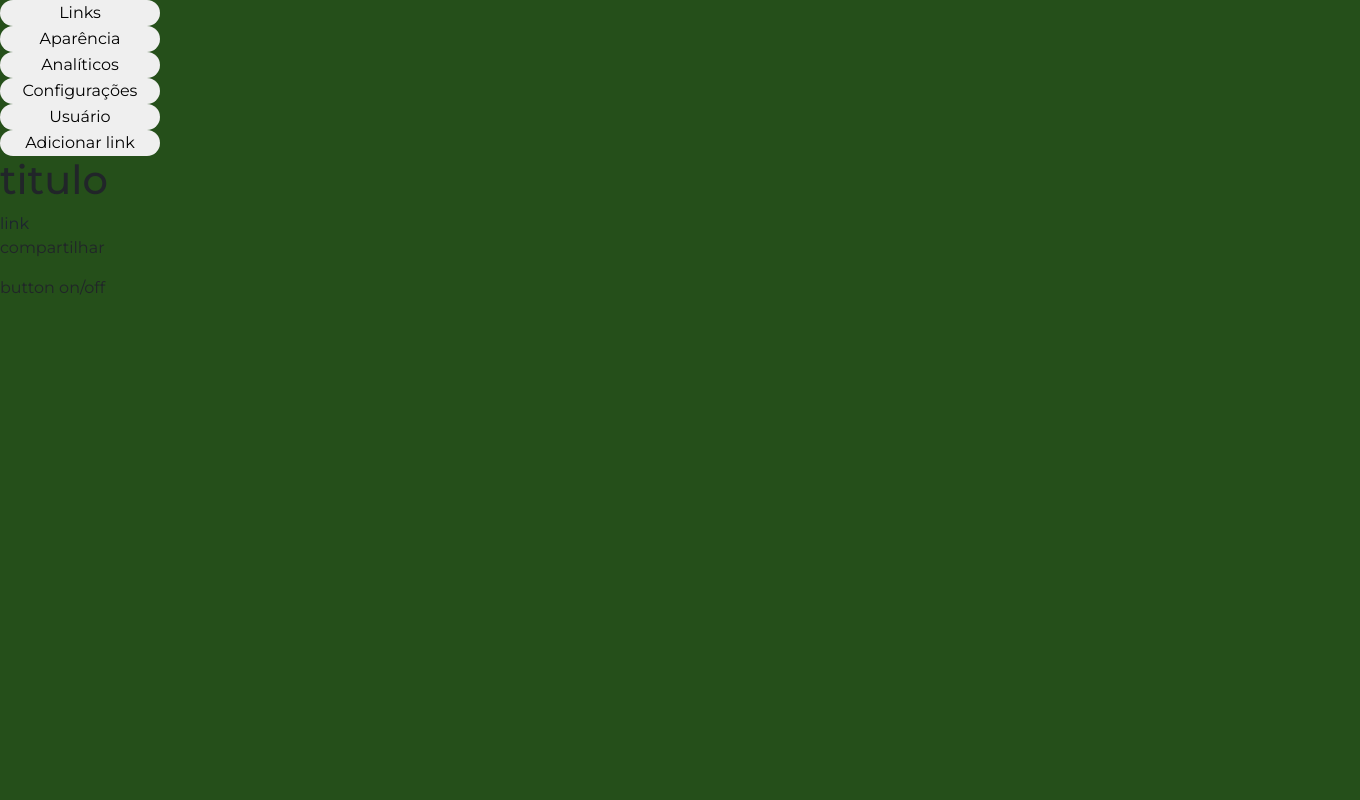
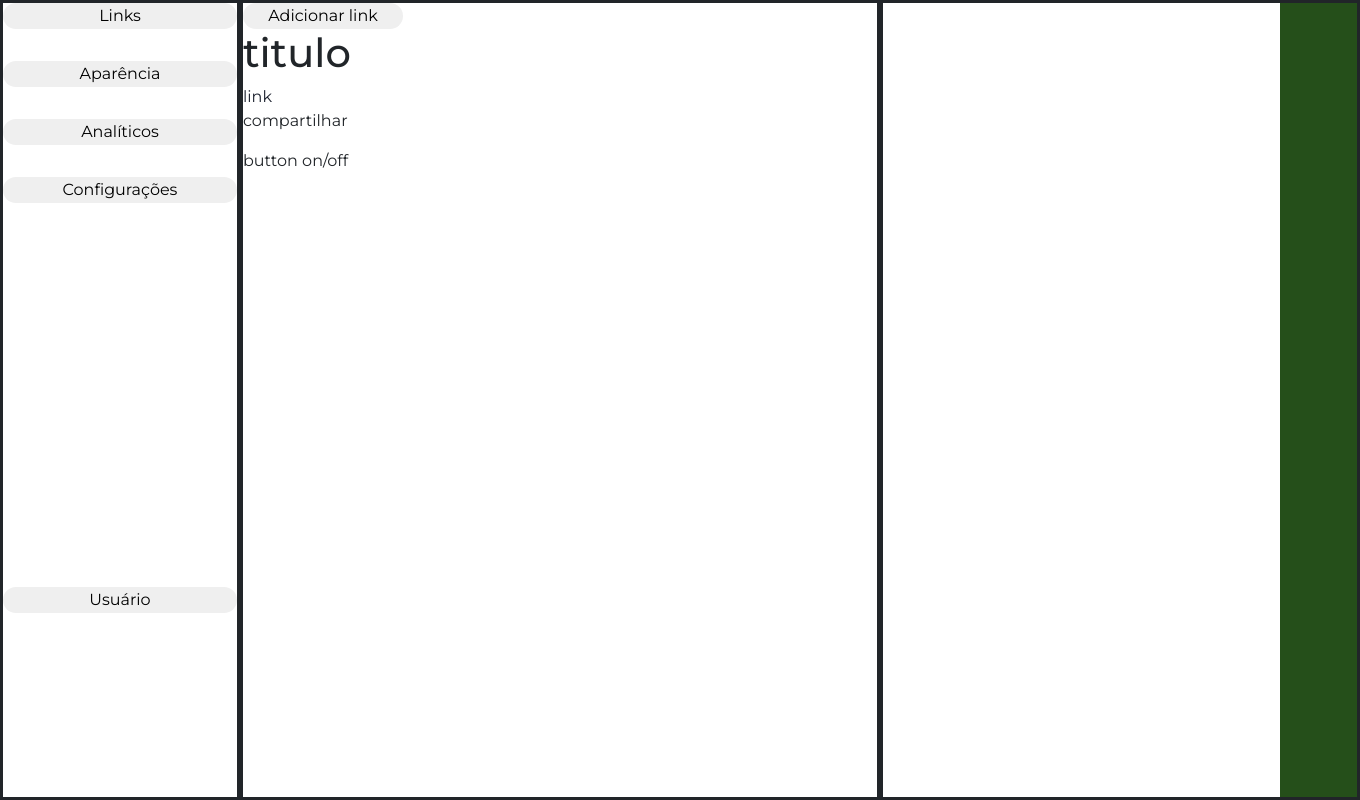
Before and after one commit to tiagoproedu/projeto_final, a React (Vite) app: page /admin in a window 1280 px wide. Shown: the whole page, 1360 px wide, since content can reach past the window. Built offline with nearby package versions, Linux system fonts and the light colour scheme.

Commit message:
estilizando admin

```diff
--- a/src/pages/Admin/Admin.jsx
+++ b/src/pages/Admin/Admin.jsx
@@ -3,12 +3,17 @@ import "./style.css"
 function Admin() {
     return (
         <>
+            <div id="admin">
                 <div id="aside">
-                <div><button>Links</button></div>
-                <div><button>Aparência</button></div>
-                <div><button>Analíticos</button></div>
-                <div><button>Configurações</button></div>
+                    <div className="linkButtons">
+                        <button>Links</button>
+                        <button>Aparência</button>
+                        <button>Analíticos</button>
+                        <button>Configurações</button>
+                    </div>
+                    <div className="userButton">
                         <div><button>Usuário</button></div>
+                    </div>
                 </div>
 
                 <div id="main">
@@ -38,6 +43,7 @@ function Admin() {
                 <div id="viewer">
 
                 </div>
+            </div>
         </>
     );
 }
--- a/src/pages/Admin/style.css
+++ b/src/pages/Admin/style.css
@@ -0,0 +1,39 @@
+#admin{
+    background-color: white;
+    display: grid;
+    grid-template-areas:
+    "aside . main main main . viewer viewer"
+    "aside . main main main . viewer viewer"
+    "aside . main main main . viewer viewer"
+    "aside . main main main . viewer viewer";
+    height: 100vh;
+}
+#aside{
+    grid-area: aside;
+    border: solid;
+    width: 15rem;
+    display: flex;
+    flex-direction: column;
+    gap: 24rem;
+}
+.linkButtons{
+    display: flex;
+    flex-direction: column;
+    gap: 2rem;
+}
+.linkButtons button{
+    width: 100%;
+}
+.userButton button{
+    width: 100%;
+}
+#main{
+    grid-area: main;
+    border: solid;
+    width: 40rem;
+}
+#viewer{
+    grid-area: viewer;
+    border: solid;
+    width: 30rem;
+}
```
Lines whose indentation alone changed are shown as unchanged.
